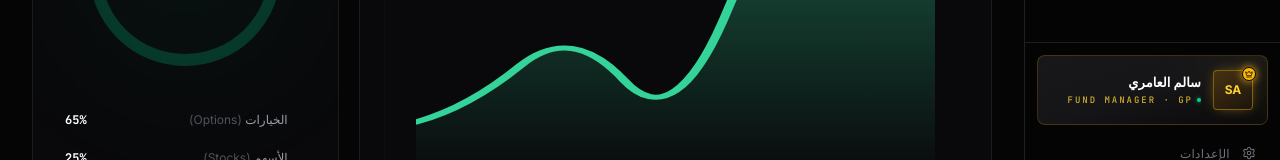
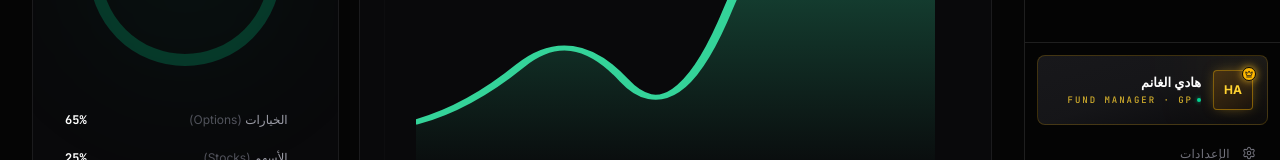
Before and after one commit to HadiTAG7/options-portfolio-app, a Next.js app: page / in a window 1280 px wide. Shown: the part 548-708 px from the top of the page. Built offline with nearby package versions, Linux system fonts and the light colour scheme; no server answers; the database is empty.

Commit message:
fix(sidebar): update Fund Manager identity to Hadi Alghanim
Replaces placeholder "سالم العامري / SA" with "هادي الغانم / HA" in
both collapsed and expanded GP card states + tooltip.

https://claude.ai/code/session_01DgJxw1hcjMak9bMn5ipFrG

```diff
--- a/src/components/layout/sidebar.tsx
+++ b/src/components/layout/sidebar.tsx
@@ -145,10 +145,10 @@ export function Sidebar() {
       >
         {/* Fund Manager / GP Card */}
         {collapsed ? (
-          <SidebarTooltip label="سالم العامري · Fund Manager">
+          <SidebarTooltip label="هادي الغانم · Fund Manager">
             <div className="group relative mb-2 flex items-center justify-center rounded-md border border-amber-400/25 bg-gradient-to-br from-zinc-900 via-zinc-900/90 to-zinc-950 py-2 transition-all duration-300 hover:border-amber-400/50 hover:shadow-[0_0_22px_-6px_rgba(251,191,36,0.45)]">
               <div className="relative flex h-9 w-9 items-center justify-center rounded-md border border-amber-400/40 bg-gradient-to-br from-amber-500/20 to-amber-600/5 text-[10px] font-black text-amber-300 shadow-[0_0_12px_-4px_rgba(251,191,36,0.55)]">
-                SA
+                HA
                 <span className="absolute -top-1 -right-1 flex h-3 w-3 items-center justify-center rounded-full border border-[#050505] bg-amber-400 shadow-[0_0_6px_rgba(251,191,36,0.9)]">
                   <Crown
                     size={7}
@@ -164,7 +164,7 @@ export function Sidebar() {
             <div className="pointer-events-none absolute -top-10 -right-10 h-24 w-24 rounded-full bg-amber-400/[0.06] blur-2xl" />
             <div className="relative flex items-center gap-3">
               <div className="relative flex h-10 w-10 shrink-0 items-center justify-center rounded-md border border-amber-400/40 bg-gradient-to-br from-amber-500/20 to-amber-600/5 text-xs font-black text-amber-300 shadow-[0_0_14px_-4px_rgba(251,191,36,0.55)]">
-                SA
+                HA
                 <span className="absolute -top-1 -right-1 flex h-3.5 w-3.5 items-center justify-center rounded-full border border-[#050505] bg-amber-400 shadow-[0_0_8px_rgba(251,191,36,0.9)]">
                   <Crown
                     size={8}
@@ -175,7 +175,7 @@ export function Sidebar() {
               </div>
               <div className="flex-1 overflow-hidden">
                 <p className="truncate text-[13px] font-bold text-white">
-                  سالم العامري
+                  هادي الغانم
                 </p>
                 <p className="mt-0.5 flex items-center gap-1 font-mono text-[9px] uppercase tracking-[0.22em] text-amber-300/80">
                   <span className="inline-block h-1 w-1 rounded-full bg-emerald-400 shadow-[0_0_4px_rgba(16,185,129,0.9)]" />
```
